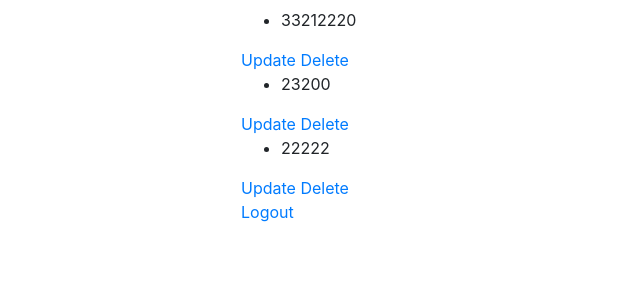
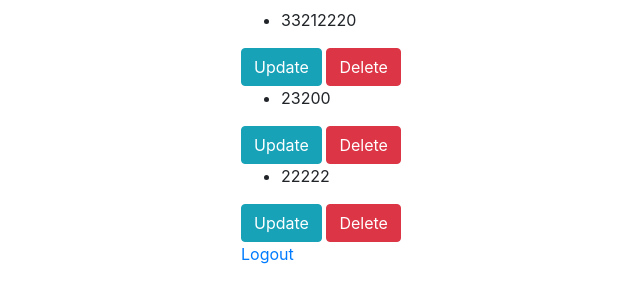
Before and after one commit to carljcruz/django-accounts, a Django app: template templates/profile.html in a window 1280 px wide. Shown: the part 137-440 px from the top of the page, without its empty margins (34-674 px from the left). Run offline with Django 3.2, Linux system fonts and the light colour scheme; the template is opened without the code that fills it: values that come from a table or form of the project are taken from there, others are empty; data comes from the database, SQL or seed files in the repository; both versions use the stored data as it was after the commit; some libraries are stand-ins or nearby versions.

Commit message:
Added styling to some

```diff
--- a/orders/admin.py
+++ b/orders/admin.py
@@ -1,7 +1,10 @@
 from django.contrib import admin
 from orders.models import Order
 
-admin.site.register(Order)
 
 class OrderAdmin(admin.ModelAdmin):
     readonly_fields = ('date_created',)
+    list_display = ['order_number', 'customer_name', 'date_created', 'user']
+    fields = ('order_number', 'customer_name', 'date_created', 'user')
+
+admin.site.register(Order, OrderAdmin)
--- a/templates/profile.html
+++ b/templates/profile.html
@@ -11,8 +11,8 @@
 
 
 	</li></ul>
-	<a href="{% url 'update' order.pk %}">Update</a>
-	<a href="{% url 'delete' order.pk %}">Delete</a>
+	<a href="{% url 'update' order.pk %}" class="btn btn-info">Update</a>
+	<a href="{% url 'delete' order.pk %}" class="btn btn-danger">Delete</a>
 {% endfor %}
 <br>
 
```
Also changed, not shown: db.sqlite3, 1 other file.
